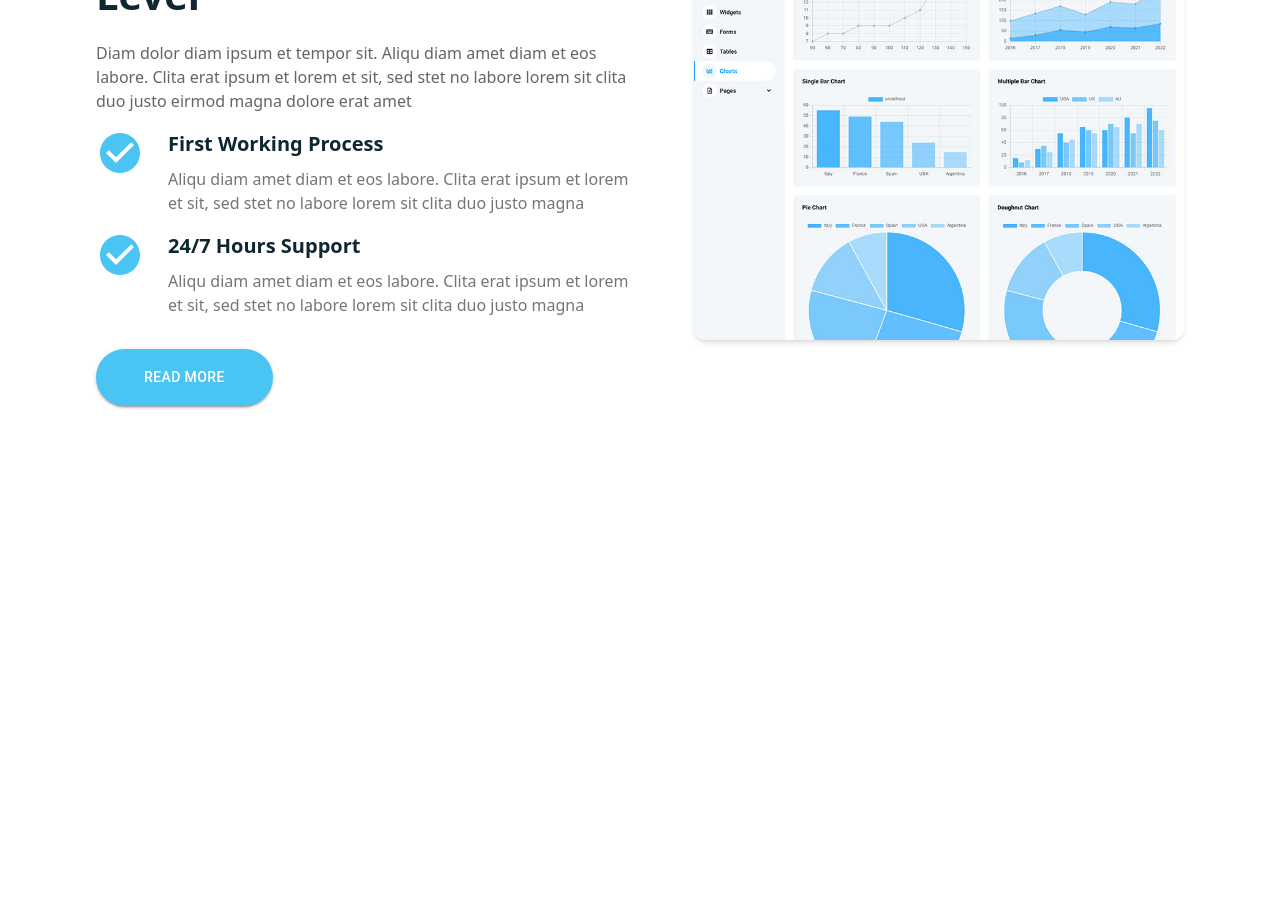
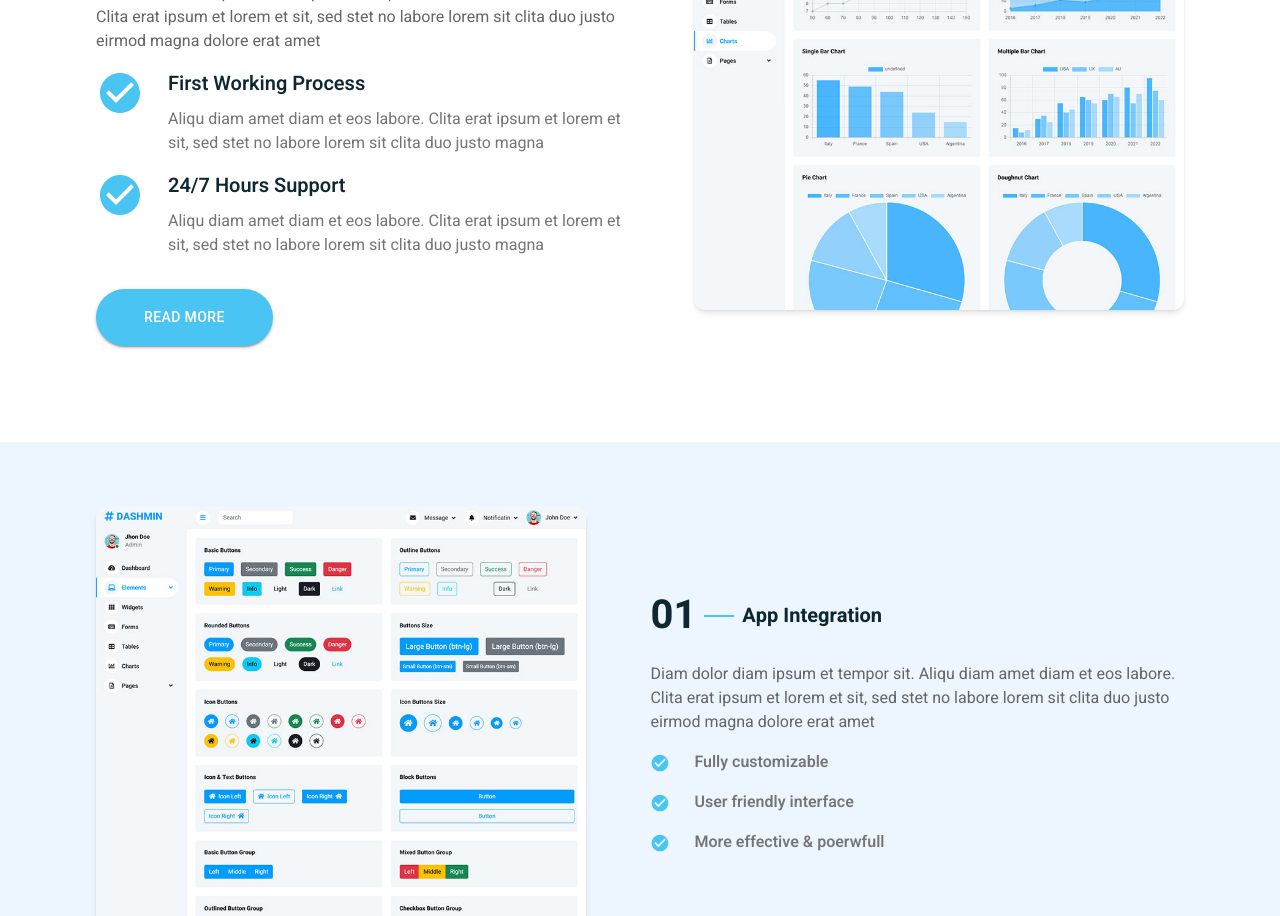
Before and after one commit to baxsm/soffer-react, a React (Create React App) app: page / in a window 1280 px wide. Shown: the part 1600-2516 px from the top of the page. Before the commit the page ends 2038 px from the top, so only its background shows below. Built offline with nearby package versions, Linux system fonts and the light colour scheme.

Commit message:
overview added

```diff
--- a/src/App.js
+++ b/src/App.js
@@ -3,15 +3,19 @@ import Banner from './sections/Banner';
 import Header from './component/Header'
 import About from './sections/About';
 import Functions from './sections/Functions';
+import Overview from './sections/Overview';
+import Features from './sections/Features';
 
 function App() {
   return (
-    <div className="App">
+    <main>
       <Header />
       <Banner />
       <Functions />
       <About />
-    </div>
+      <Overview />
+      <Features />
+    </main>
   );
 }
 
--- a/src/global.css
+++ b/src/global.css
@@ -1,3 +1,5 @@
+@import url('https://fonts.googleapis.com/css2?family=Heebo:wght@100;200;300;400;500;600;700;800;900&display=swap');
+
 @tailwind base;
 @tailwind components;
 @tailwind utilities;
@@ -12,6 +14,7 @@ body {
   box-sizing: border-box;
   scroll-behavior: smooth;
   background: #fff;
+  font-family: 'Heebo', sans-serif;
 }
 
 #header {
--- a/src/sections/About.jsx
+++ b/src/sections/About.jsx
@@ -18,7 +18,7 @@ function About() {
 
     const styles = {
         wrapper: 'mx-auto mt-[4rem]',
-        container: 'flex flex-col-reverse lg:flex-row justify-center place-items-center gap-[4rem] py-[2rem] px-[1rem] md:px-[4rem] lg:px-[6rem]',
+        container: 'flex flex-col-reverse lg:flex-row justify-center place-items-center gap-[4rem] py-[2rem] px-[1rem] lg:px-[6rem]',
         leftContainer: 'lg:w-[80%]',
         titleContainer: '',
         title: 'text-[2.5rem] font-[700] text-primary900',
@@ -34,7 +34,8 @@ function About() {
     }
 
     return (
-        <div className={styles.wrapper} id='#about'>
+        <section id="about">
+            <div className={styles.wrapper}>
                 <div className={styles.container}>
                     <div className={styles.leftContainer}>
                         <div className={styles.titleContainer}>
@@ -88,6 +89,7 @@ function About() {
                     </div>
                 </div>
             </div>
+        </section>
     )
 }
 
--- /dev/null
+++ b/src/sections/Features.jsx
@@ -0,0 +1,14 @@
+import React from 'react'
+
+function Features() {
+
+    const styles = {
+
+    }
+
+    return (
+        <div>Features</div>
+    )
+}
+
+export default Features
--- a/src/sections/Functions.jsx
+++ b/src/sections/Functions.jsx
@@ -39,9 +39,9 @@ function Functions() {
     ]
 
     const styles = {
-        wrapper: 'mx-auto mt-[2rem] py-[4rem] px-[1rem] md:px-[6rem]',
+        wrapper: 'mx-auto mt-[2rem] py-[4rem] px-[1rem] lg:px-[6rem]',
         container: 'grid grid-cols-1 lg:grid-cols-3 gap-[1.5rem] text-center place-items-center',
-        listContainer: 'flex flex-col justify-center place-items-center gap-[1rem] bg-primary100 px-[2rem] py-[3rem] rounded-xl shadow-md duration-500 relative top-0 hover:top-[-0.5rem] hover:shadow-xl',
+        listContainer: 'flex flex-col justify-center place-items-center gap-[1rem] bg-secondary px-[2rem] py-[3rem] rounded-xl shadow-md duration-500 relative top-0 hover:top-[-0.5rem] hover:shadow-xl',
         listIconContainer: '',
         listTitleContainer: '',
         listTitle: 'text-primary900 text-[1.25rem] font-[700]',
--- /dev/null
+++ b/src/sections/Overview.jsx
@@ -0,0 +1,136 @@
+import React from 'react'
+import ImageModal from '../component/ImageModal'
+import CheckCircleIcon from '@mui/icons-material/CheckCircle';
+import { Button } from '@mui/material';
+
+function Overview() {
+
+    const overviewData = [
+        {
+            id: '01',
+            title: 'App Integration',
+            subtitle: 'Diam dolor diam ipsum et tempor sit. Aliqu diam amet diam et eos labore. Clita erat ipsum et lorem et sit, sed stet no labore lorem sit clita duo justo eirmod magna dolore erat amet',
+            listData: [
+                {
+                    title: 'Fully customizable',
+                },
+                {
+                    title: 'User friendly interface',
+                },
+                {
+                    title: 'More effective & poerwfull',
+                },
+            ],
+            imageSource: '/images/overview-1.jpg',
+        },
+        {
+            id: '02',
+            title: 'App Customization',
+            subtitle: 'Diam dolor diam ipsum et tempor sit. Aliqu diam amet diam et eos labore. Clita erat ipsum et lorem et sit, sed stet no labore lorem sit clita duo justo eirmod magna dolore erat amet',
+            listData: [
+                {
+                    title: 'Fully customizable',
+                },
+                {
+                    title: 'User friendly interface',
+                },
+                {
+                    title: 'More effective & poerwfull',
+                },
+            ],
+            imageSource: '/images/overview-2.jpg',
+        },
+        {
+            id: '03',
+            title: 'App Modification',
+            subtitle: 'Diam dolor diam ipsum et tempor sit. Aliqu diam amet diam et eos labore. Clita erat ipsum et lorem et sit, sed stet no labore lorem sit clita duo justo eirmod magna dolore erat amet',
+            listData: [
+                {
+                    title: 'Fully customizable',
+                },
+                {
+                    title: 'User friendly interface',
+                },
+                {
+                    title: 'More effective & poerwfull',
+                },
+            ],
+            imageSource: '/images/overview-3.jpg',
+        },
+
+    ]
+
+    const styles = {
+        wrapper: 'mx-auto bg-secondary my-[4rem]',
+        container: 'pt-[2rem] lg:[&>*:nth-child(even)]:flex-row py-[4rem]',
+        contentContainer: 'flex flex-col-reverse lg:flex-row-reverse justify-center place-items-center gap-[4rem] py-[2rem] px-[1rem] lg:px-[6rem]',
+        leftContainer: 'lg:w-[80%]',
+        titleContainer: 'flex place-items-center',
+        title: 'text-[2.5rem] font-[700] text-primary900',
+        title2: 'text-[1.25rem] font-[700] text-primary900',
+        subtitleContainer: 'pt-[1rem]',
+        subtitle: 'text-[1rem] text-[#656565]',
+        listWrapper: 'pt-[1rem] flex flex-col gap-[1rem]',
+        listContainer: 'flex gap-[1.5rem] place-items-center',
+        iconContainer: '',
+        listContent: 'flex gap-[0.5rem] flex-col',
+        listTitle: 'text-[1rem] text-[#757575] font-[600]',
+        listSubtitle: 'text-[1rem] text-[#757575]',
+        buttonContainer: 'pt-[2rem]',
+        rightContainer: '',
+        titleDivider: 'w-[30px] h-[2px] bg-primary500 mx-[0.5rem] text-[transparent]'
+    }
+
+    return (
+        <section id="overview">
+            <div className={styles.wrapper}>
+                <div className={styles.container}>
+                    {
+                        overviewData.map((item, index) => {
+                            return (
+                                <div className={styles.contentContainer} key={index}>
+                                    <div className={styles.leftContainer}>
+                                        <div className={styles.titleContainer}>
+                                            <h1 className={styles.title}>{item.id}</h1>
+                                            <span className={styles.titleDivider}></span>
+                                            <h5 className={styles.title2}>{item.title}</h5>
+                                        </div>
+                                        <div className={styles.subtitleContainer}>
+                                            <p className={styles.subtitle}>{item.subtitle}</p>
+                                        </div>
+                                        <div className={styles.listWrapper}>
+                                            {
+                                                item.listData.map((list, i) => {
+                                                    return (
+                                                        <div className={styles.listContainer} key={i}>
+                                                            <div className={styles.iconContainer}>
+                                                                <CheckCircleIcon
+                                                                    sx={{
+                                                                        fontSize: '1.25rem',
+                                                                        color: '#4ac4f3',
+                                                                    }}
+                                                                />
+                                                            </div>
+                                                            <div className={styles.listContent}>
+                                                                <h5 className={styles.listTitle}>{list.title}</h5>
+                                                            </div>
+                                                        </div>
+                                                    )
+                                                })
+                                            }
+                                        </div>
+                                    </div>
+                                    <div className={styles.rightContainer}>
+                                        <ImageModal src={item.imageSource} alt='overview image' />
+                                    </div>
+                                </div>
+                            )
+                        })
+                    }
+                </div>
+            </div>
+        </section>
+    )
+}
+
+export default Overview
--- a/tailwind.config.js
+++ b/tailwind.config.js
@@ -14,7 +14,8 @@ module.exports = {
       primary600: "#3b9dc2",
       primary700: "#2c7692",
       primary800: "#1e4e61",
-      primary900: "#0f2731"
+      primary900: "#0f2731",
+      secondary: '#EDF5FF',
     }
   },
   plugins: [],
```
Lines whose indentation alone changed are shown as unchanged.
